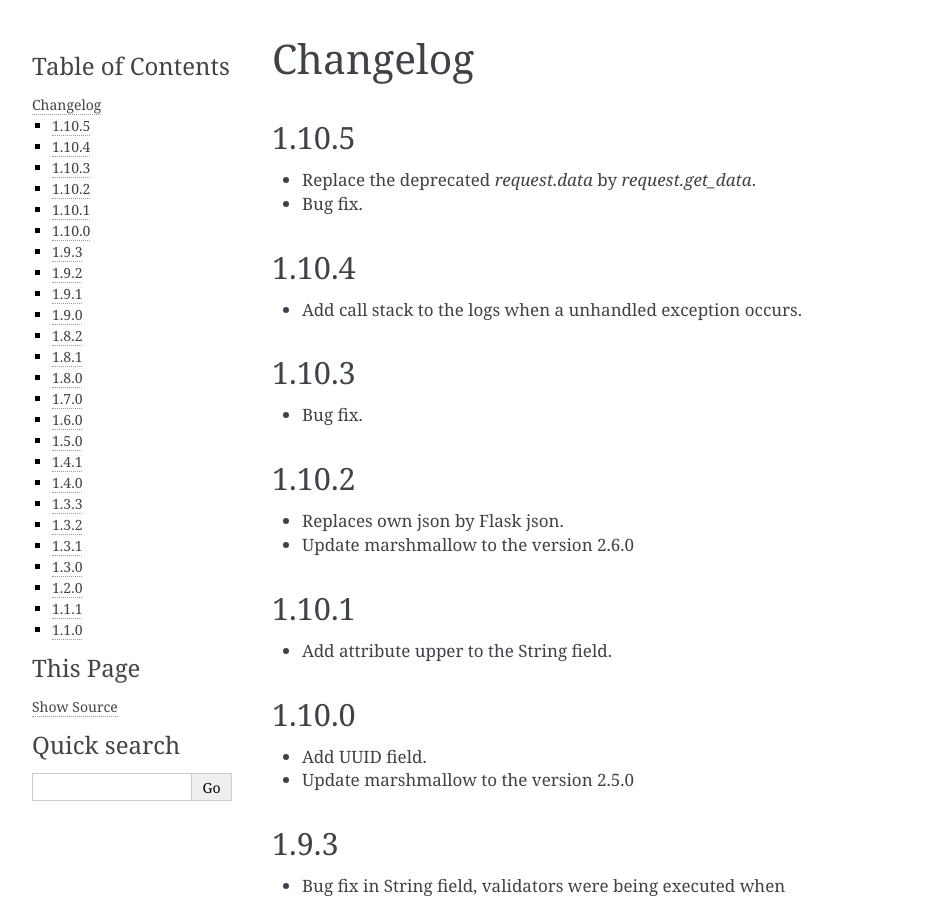
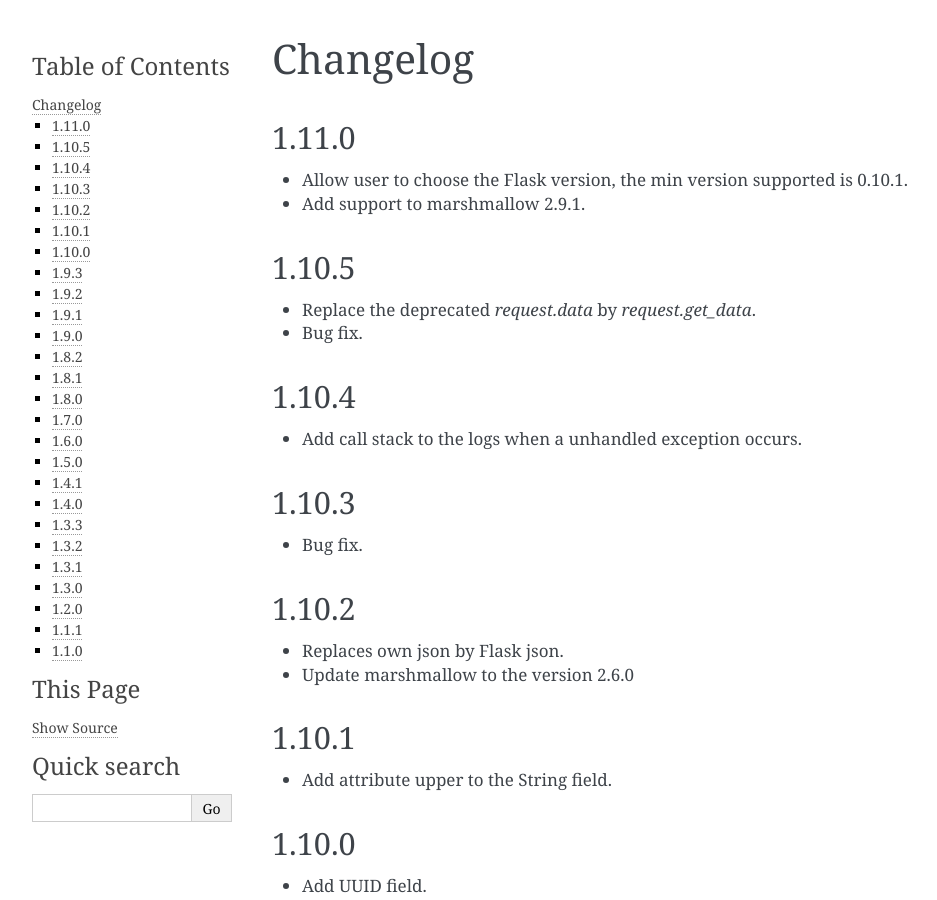
Before and after one commit to viniciuschiele/flask-io, a Sphinx documentation site: the page built from docs/changelog.rst, in a window 1280 px wide and 900 px high. Shown: the whole window, without its empty margins (148-1085 px from the left). Built offline with Sphinx 7.4.7, drawn with Linux system fonts in a browser that asks for light colours.

Commit message:
Release 1.11.0

```diff
--- a/CHANGELOG.rst
+++ b/CHANGELOG.rst
@@ -1,5 +1,10 @@
 Changelog
 ---------
+
+1.11.0
+++++++++++++++++++
+- Allow user to choose the Flask version, the min version supported is 0.10.1.
+- Add support to marshmallow 2.9.1.
 
 1.10.5
 ++++++++++++++++++
--- a/docs/conf.py
+++ b/docs/conf.py
@@ -61,7 +61,7 @@ author = 'Vinicius Chiele'
 #
 # The short X.Y version.
 # The full version, including alpha/beta/rc tags.
-version = release = '1.10.5'
+version = release = '1.11.0'
 
 # The language for content autogenerated by Sphinx. Refer to documentation
 # for a list of supported languages.
--- a/setup.py
+++ b/setup.py
@@ -2,7 +2,7 @@ from setuptools import setup
 
 setup(
     name='flask-io',
-    version='1.10.5',
+    version='1.11.0',
     packages=['flask_io'],
     url='https://github.com/viniciuschiele/flask-io',
     license='MIT',
```
